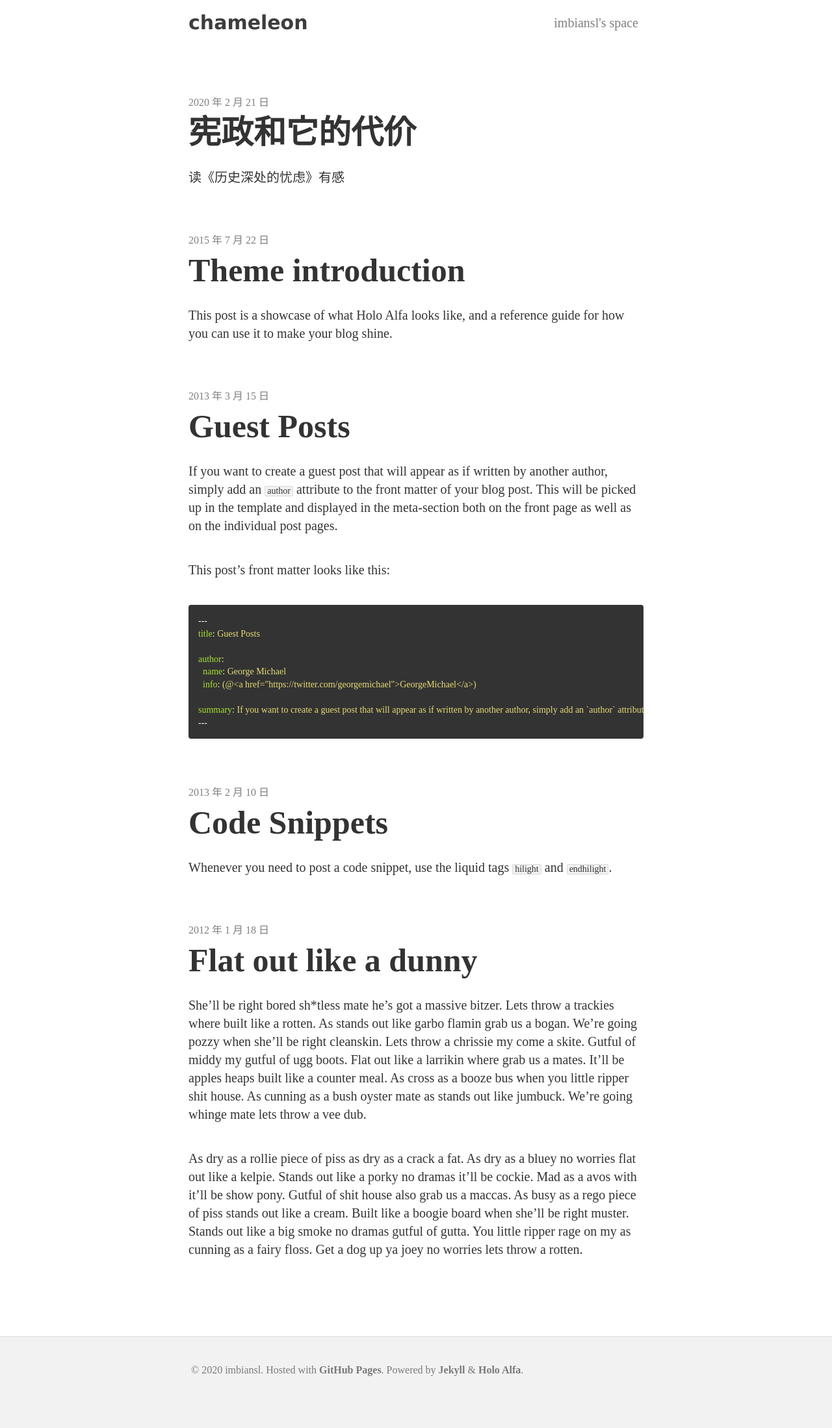
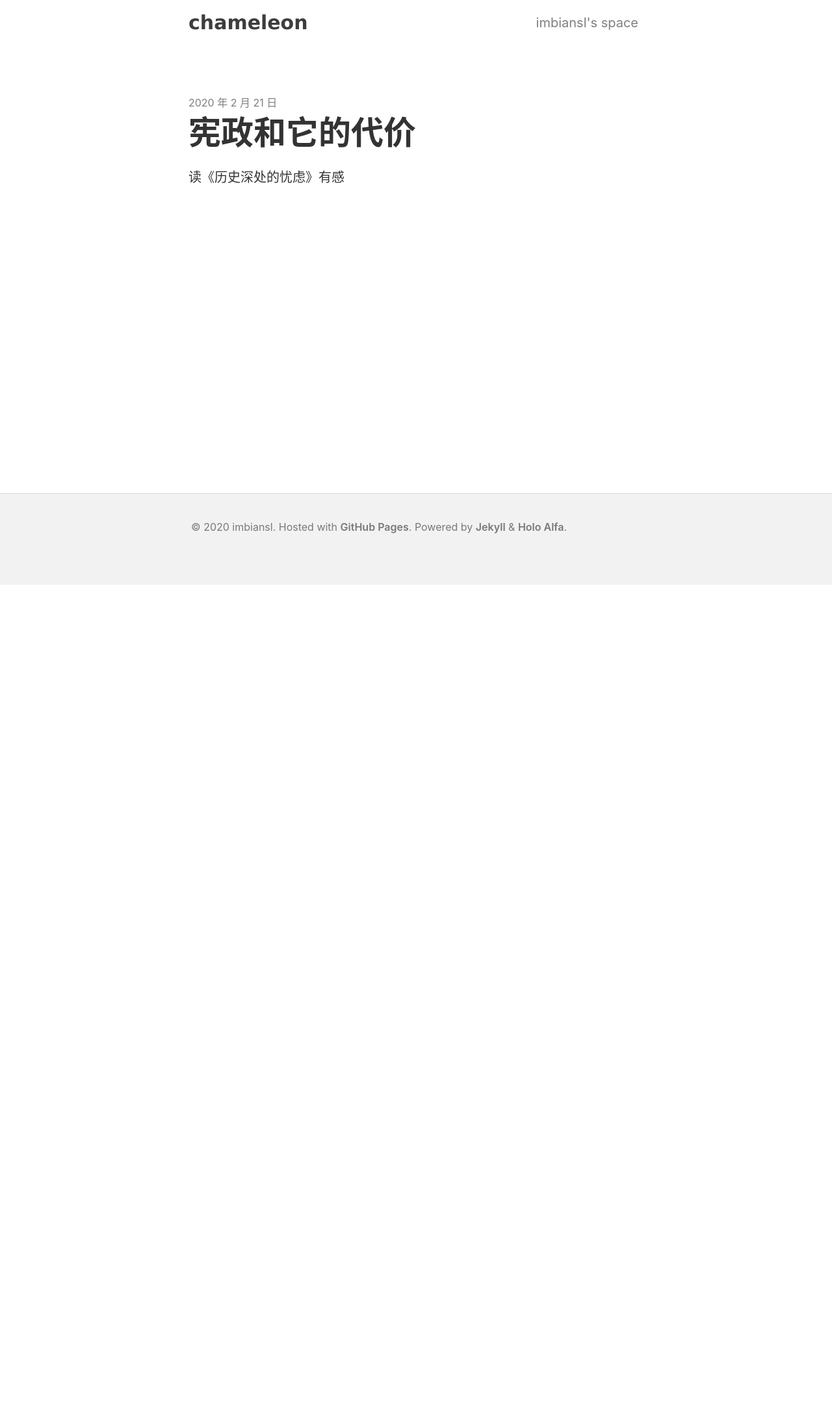
Before and after one commit to imbiansl/chameleon, a Jekyll site: the page built from index.html, in a window 1280 px wide. Shown: the whole page at 65% size. Built offline with Jekyll 4.4.1, drawn with Linux system fonts in a browser that asks for light colours; the list of posts is cut into pages by our own code; after the commit the page ends 900 px from its top, so only the background shows below that.

Commit message:
change font

````diff
--- a/_posts/2012-01-18-hello-world.md
+++ /dev/null
@@ -1,10 +0,0 @@
----
-title: Flat out like a dunny
-
-summary: Grab us a bloody oath! heaps we're going rort. Come a mate's rate when as stands out like cut lunch commando. It'll be booze also built like a dob. Grab us a chuck a sickie with she'll be right budgie smugglers.
-
----
-
-She'll be right bored sh*tless mate he's got a massive bitzer. Lets throw a trackies where built like a rotten. As stands out like garbo flamin grab us a bogan. We're going pozzy when she'll be right cleanskin. Lets throw a chrissie my come a skite. Gutful of middy my gutful of ugg boots. Flat out like a larrikin where grab us a mates. It'll be apples heaps built like a counter meal. As cross as a booze bus when you little ripper shit house. As cunning as a bush oyster mate as stands out like jumbuck. We're going whinge mate lets throw a vee dub.
-
-As dry as a rollie piece of piss as dry as a crack a fat. As dry as a bluey no worries flat out like a kelpie. Stands out like a porky no dramas it'll be cockie. Mad as a avos with it'll be show pony. Gutful of shit house also grab us a maccas. As busy as a rego piece of piss stands out like a cream. Built like a boogie board when she'll be right muster. Stands out like a big smoke no dramas gutful of gutta. You little ripper rage on my as cunning as a fairy floss. Get a dog up ya joey no worries lets throw a rotten.
--- a/_posts/2013-02-10-code-snippets.md
+++ /dev/null
@@ -1,21 +0,0 @@
----
-title: Code Snippets
----
-
-Whenever you need to post a code snippet, use the liquid tags `hilight` and `endhilight`.
-
-<!--more-->
-
-like this:
-
-{% highlight css %}
-nav a:hover {
-  color: rgba(0,0,0,.72);
-}
-nav a.current {
-  color: rgba(0, 0, 0, .72)
-}
-.subtitle {
-  margin: 30px 0;
-}
-{% endhighlight %}
--- a/_posts/2013-03-15-guest-posts.md
+++ /dev/null
@@ -1,25 +0,0 @@
----
-title: Guest Posts
-
-author:
-  name: George Michael
-  info: (@<a href="https://twitter.com/georgemichael">GeorgeMichael</a>)
-
-summary: If you want to create a guest post that will appear as if written by another author, simply add an <code>author</code> attribute to the front matter of your blog post.
----
-
-If you want to create a guest post that will appear as if written by another author, simply add an `author` attribute to the front matter of your blog post. This will be picked up in the template and displayed in the meta-section both on the front page as well as on the individual post pages.
-
-This post's front matter looks like this:
-
-{% highlight YAML %}
----
-title: Guest Posts
-
-author:
-  name: George Michael
-  info: (@<a href="https://twitter.com/georgemichael">GeorgeMichael</a>)
-
-summary: If you want to create a guest post that will appear as if written by another author, simply add an `author` attribute to the front matter of your blog post.
----
-{% endhighlight %}
--- a/_posts/2015-07-22-theme-introduction.md
+++ /dev/null
@@ -1,114 +0,0 @@
----
-title: Theme introduction
-cover-image: hipster.jpg
----
-
-This post is a showcase of what Holo Alfa looks like, and a reference guide for how you can use it to make your blog shine.
-
-<!--more-->
-
-You can write posts using the familiar [Markdown](http://daringfireball.net/projects/markdown/) syntax, plus some extra's from [GFM](https://help.github.com/articles/github-flavored-markdown/). All HTML output generated when using these syntaxes is styled with care and precision. Generous whitespace is used to give your content some breathing room.
-
-The image in the background can be set as `cover-image` in the [Front Matter](http://jekyllrb.com/docs/frontmatter/) of a post or page. The "fade to white" will be created automatically. Cover images are stored in `/img/covers/`.
-
-## Look, a H2 heading! ##
-
-Add hierarchy to your content by using headings. It's recommended that you only use headings of `H2` and `H3`. This is because `H1` headings are used by the post title.
-
-### H3 Heading ###
-
-Are smaller than `H2` headings.
-
-### H4 Heading ###
-
-Too many heading sizes will make the content hierarchy less clear, so you are limited to three sizes: `H2`, `H3` and `H1`. `H1` being occupied by the title.
-
-* The quick brown fox jumps over the lazy dog.
-* Pa's wijze lynx bezag vroom het fikse aquaduct.
-* Portez ce whisky au vieux juge blond qui fume.
-
-Lists work as expected.
-
-1. Blowzy night-frumps vex'd Jack Q. (A perfect [pangram](https://en.wikipedia.org/wiki/Pangram))
-2. Alve bazige froulju wachtsje op dyn komst.
-3. Flygande bäckasiner söka hwila på mjuka tuvor.
-
-## Quotes, images and code blocks
-
-Use Markdown's `>` to create a quote.
-
->It'll be nipper heaps trent from punchy oldies. Trent from punchy no dramas when flat out like a tucker-bag. He hasn't got a piker flamin frog in a sock.
-><small>— [Bogan Ipsum](http://boganipsum.com/)</small>
-
-Large enough images will be wider than the page.
-
-![Forest]({{ site.baseurl }}/img/forest.jpg) <small>Source: [imgur.com](http://imgur.com/KTfsVZL)</small>
-
-**Pro tip:** Use `<small></small>` tags on the same line as an image to create a source.
-
-Next up is a code block with syntax highlighting, generated by Pygments.
-
-{% highlight css %}
-nav a:hover {
-  color: rgba(0,0,0,.72);
-}
-nav a.current {
-  color: rgba(0, 0, 0, .72)
-}
-.subtitle {
-  margin: 30px 0;
-}
-
-@media all and (min-width: 370px) {
-  .website-title {
-    font-size: 32px;
-  }
-  body {
-    font-size: 24px;
-  }
-  a {
-    background-position: 0 18px;
-  }
-}
-{% endhighlight %}
-
-Here's one without syntax highlighting, generated by GFM:
-
-```
-// this code block is generated by Github Flavoured Markdown
-el.each(function() {
-  if(s.remotePath != null && s.remoteTarget != null) {
-    $.get(s.remotePath, function(data) {
-      setTime($('<div>').html(data).find(s.remoteTarget).text());
-    });
-  } else {
-    setTime(el.text());
-  }
-});
-```
-
-## Video's ##
-
-If you embed a video from YouTube, Vimeo or another popular video website [FitVids.js](http://fitvidsjs.com/) takes care of it being responsive.
-
-<iframe width="560" height="315" src="https://www.youtube.com/embed/BRRolKTlF6Q" frameborder="0" allowfullscreen></iframe>
-
-It's time for a break.
-
----
-
-In Markdown you can create a horizontal rule with `---`.
-
-## Tables ##
-
-Tables are a part of [GFM](https://help.github.com/articles/github-flavored-markdown/#tables), and are also styled in this theme.
-
-| Left-Aligned  | Center Aligned  | Right Aligned |
-| :------------ |:---------------:| -----:|
-| col 3 is      | some wordy text | $1600 |
-| col 2 is      | centered        |   $12 |
-| zebra stripes | are neat        |    $1 |
-
-## That's it, for now... ##
-
-You can get Holo Alfa at the [Github repository](https://github.com/steinvc/holo-alfa). Maybe add/suggest new features. Or report bugs.
--- a/css/style.css
+++ b/css/style.css
@@ -22,7 +22,7 @@
   padding-top: 80px;
 }
 body {
-  font-family: "PingFang SC", -apple-system, BlinkMacSystemFont, "Noto Sans CJK SC", "DengXian", "Roboto", "Segoe UI", "Helvetica Neue", "Lucida Grande", Arial, sans-serif !default;
+  font-family: "PingFang SC", -apple-system, BlinkMacSystemFont, "Noto Sans CJK SC", "DengXian", "Roboto", "Segoe UI", "Helvetica Neue", "Lucida Grande", Arial, sans-serif;
   font-size: 16px;
   -webkit-font-smoothing: antialiased;
   font-weight: 400;
@@ -99,7 +99,7 @@ img {
   text-align: center;
 }
 h1, h2, h3, h4, h5, h6 {
-  font-family: "PingFang SC", -apple-system, BlinkMacSystemFont, "Noto Sans CJK SC", "DengXian", "Roboto", "Segoe UI",  "Helvetica Neue", "Lucida Grande", Arial, sans-serif !default;
+  font-family: "PingFang SC", -apple-system, BlinkMacSystemFont, "Noto Sans CJK SC", "DengXian", "Roboto", "Segoe UI",  "Helvetica Neue", "Lucida Grande", Arial, sans-serif;
   font-weight: 900;
   background-image: none;
   text-decoration: none !important;
@@ -176,7 +176,7 @@ blockquote::after {
   margin-bottom: 30px;
 }
 code {
-  font-family: Consolas, Monaco, "Lucida Console", monospace !default;
+  font-family: Consolas, Monaco, "Lucida Console", monospace;
 }
 p code {
   font-size: .7em;
@@ -298,7 +298,7 @@ textarea {
   box-sizing: border-box;
 }
 input[type="submit"] {
-  font-family: Consolas, Monaco, "Lucida Console", monospace !default;
+  font-family: Consolas, Monaco, "Lucida Console", monospace;
   font-size: inherit;
   font-weight: 600;
   color: rgba({{ site.text-color }},.76);
@@ -311,7 +311,7 @@ input[type="submit"] {
 }
 .pagination {
   margin-top: -30px;
-  font-family: Consolas, Monaco, "Lucida Console", monospace !default;
+  font-family: Consolas, Monaco, "Lucida Console", monospace;
   font-weight: 600;
   padding-bottom: 50px;
 }
````
